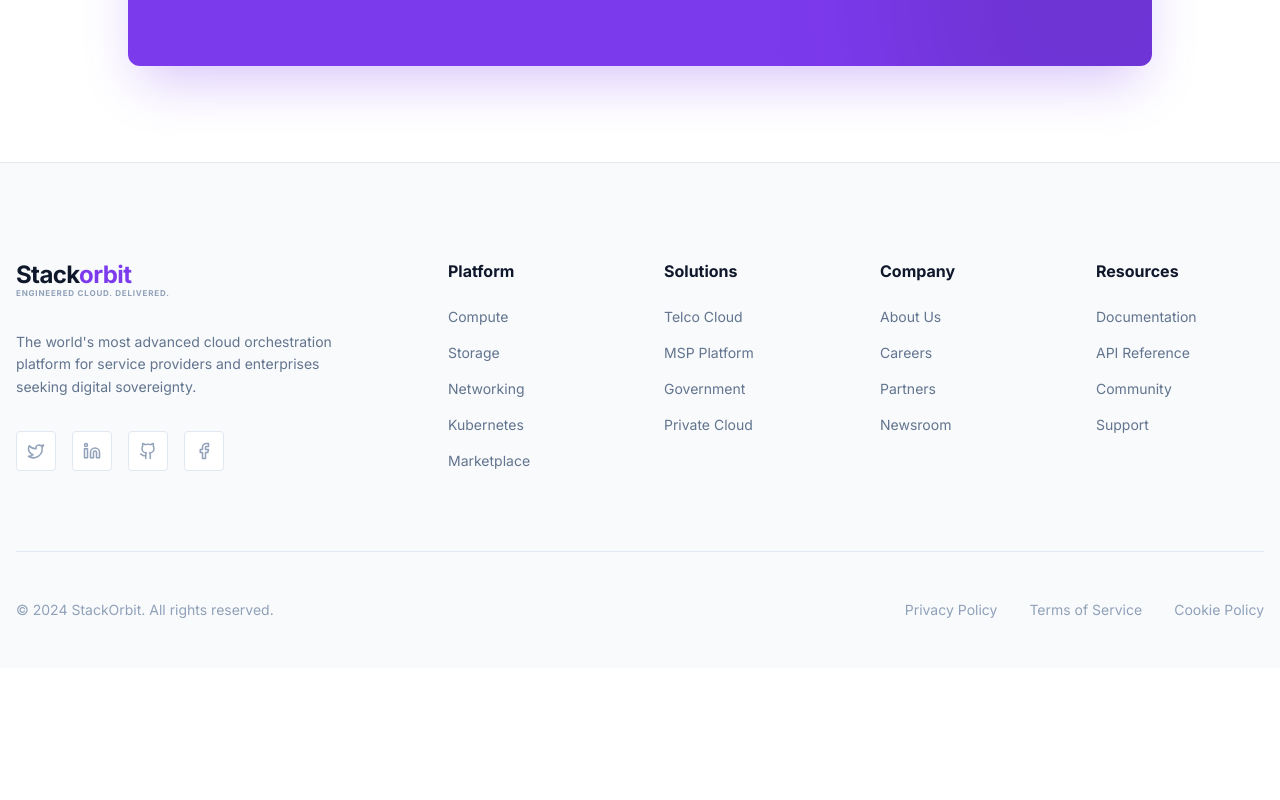
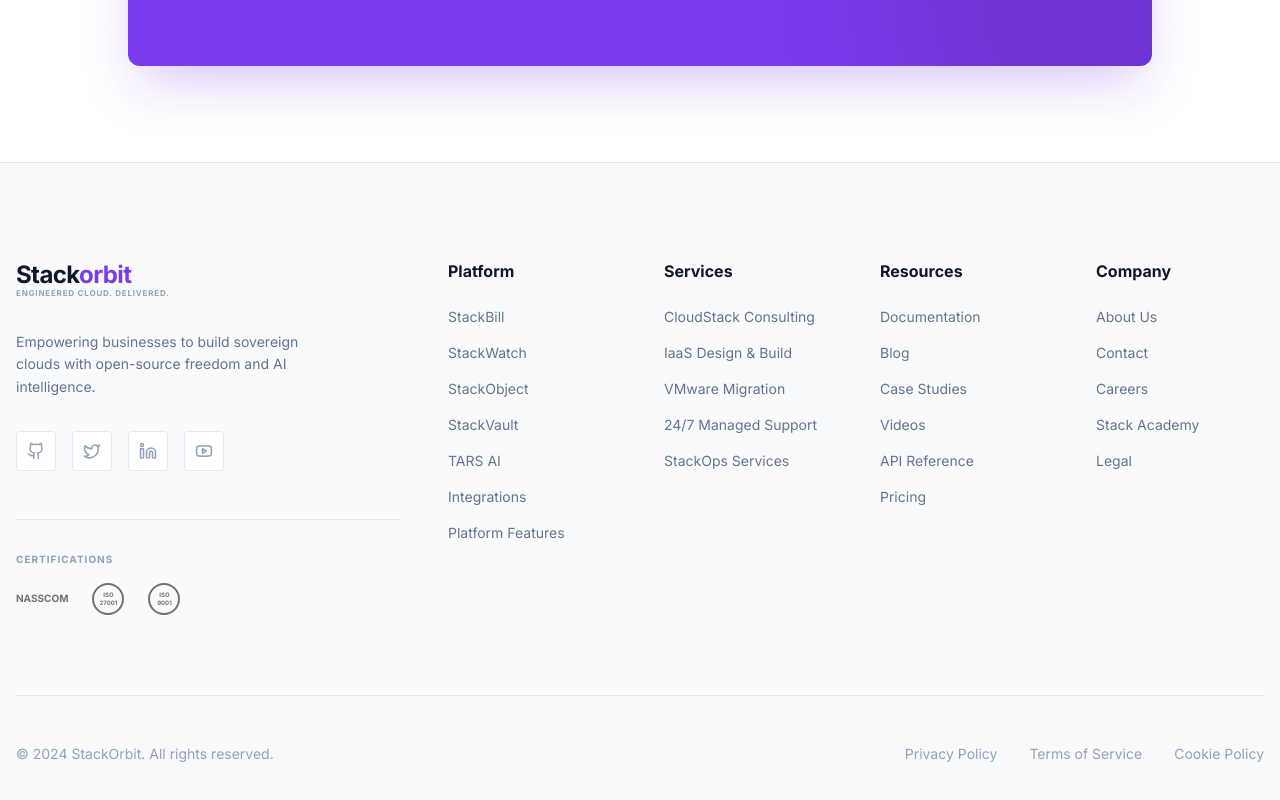
Before and after one commit to muhammadsameerin-spec/Stackorbit-website, a React (Vite) app: page / in a window 1280 px wide. Shown: the part 7568-8368 px from the top of the page. Before the commit the page ends 8236 px from the top, so only its background shows below. Built offline with nearby package versions, Linux system fonts and the light colour scheme.

Commit message:
feat: Add YouTube icon and update footer text
Include the YouTube social icon in the footer.
Adjust the footer tagline to better reflect the application's focus on sovereign clouds and AI.

```diff
--- a/src/App.tsx
+++ b/src/App.tsx
@@ -4,7 +4,7 @@
  */
 
 import React, { useState } from 'react';
-import { ChevronDown, Globe, ArrowRight, MessageCircle, Shield, Zap, Cpu, BarChart3, Cloud, Layers, Users, CheckCircle2, Facebook, Twitter, Linkedin, Github, Building, Server, ChevronLeft, ChevronRight } from 'lucide-react';
+import { ChevronDown, Globe, ArrowRight, MessageCircle, Shield, Zap, Cpu, BarChart3, Cloud, Layers, Users, CheckCircle2, Facebook, Twitter, Linkedin, Github, Youtube, Building, Server, ChevronLeft, ChevronRight } from 'lucide-react';
 import { motion, AnimatePresence } from 'motion/react';
 
 const TopNav = () => (
@@ -1064,35 +1064,69 @@
             </span>
           </div>
           <p className="text-slate-500 text-sm max-w-xs mb-8 leading-relaxed">
-            The world's most advanced cloud orchestration platform for service providers and enterprises seeking digital sovereignty.
+            Empowering businesses to build sovereign clouds with open-source freedom and AI intelligence.
           </p>
-          <div className="flex items-center space-x-4">
-            {[Twitter, Linkedin, Github, Facebook].map((Icon, i) => (
+          <div className="flex items-center space-x-4 mb-12">
+            {[Github, Twitter, Linkedin, Youtube].map((Icon, i) => (
               <a key={i} href="#" className="w-10 h-10 rounded bg-white border border-slate-200 flex items-center justify-center text-slate-400 hover:text-brand hover:border-brand/30 transition-all">
                 <Icon size={18} />
               </a>
             ))}
+          </div>
+
+          <div className="pt-8 border-t border-slate-200 w-full">
+            <h5 className="text-[10px] font-bold text-slate-400 uppercase tracking-widest mb-4">Certifications</h5>
+            <div className="flex items-center space-x-6 opacity-60 grayscale hover:grayscale-0 transition-all">
+              <div className="flex flex-col items-center">
+                <span className="text-[10px] font-black text-slate-900">NASSCOM</span>
+              </div>
+              <div className="flex flex-col items-center">
+                <div className="w-8 h-8 rounded-full border-2 border-slate-900 flex items-center justify-center text-[6px] font-bold text-slate-900 text-center leading-tight">
+                  ISO<br/>27001
+                </div>
+              </div>
+              <div className="flex flex-col items-center">
+                <div className="w-8 h-8 rounded-full border-2 border-slate-900 flex items-center justify-center text-[6px] font-bold text-slate-900 text-center leading-tight">
+                  ISO<br/>9001
+                </div>
+              </div>
+            </div>
           </div>
         </div>
 
         <div>
           <h4 className="font-bold text-slate-900 mb-6">Platform</h4>
           <ul className="space-y-4 text-sm text-slate-500">
-            <li><a href="#" className="hover:text-brand transition-colors">Compute</a></li>
-            <li><a href="#" className="hover:text-brand transition-colors">Storage</a></li>
-            <li><a href="#" className="hover:text-brand transition-colors">Networking</a></li>
-            <li><a href="#" className="hover:text-brand transition-colors">Kubernetes</a></li>
-            <li><a href="#" className="hover:text-brand transition-colors">Marketplace</a></li>
+            <li><a href="#" className="hover:text-brand transition-colors">StackBill</a></li>
+            <li><a href="#" className="hover:text-brand transition-colors">StackWatch</a></li>
+            <li><a href="#" className="hover:text-brand transition-colors">StackObject</a></li>
+            <li><a href="#" className="hover:text-brand transition-colors">StackVault</a></li>
+            <li><a href="#" className="hover:text-brand transition-colors">TARS AI</a></li>
+            <li><a href="#" className="hover:text-brand transition-colors">Integrations</a></li>
+            <li><a href="#" className="hover:text-brand transition-colors">Platform Features</a></li>
           </ul>
         </div>
 
         <div>
-          <h4 className="font-bold text-slate-900 mb-6">Solutions</h4>
+          <h4 className="font-bold text-slate-900 mb-6">Services</h4>
           <ul className="space-y-4 text-sm text-slate-500">
-            <li><a href="#" className="hover:text-brand transition-colors">Telco Cloud</a></li>
-            <li><a href="#" className="hover:text-brand transition-colors">MSP Platform</a></li>
-            <li><a href="#" className="hover:text-brand transition-colors">Government</a></li>
-            <li><a href="#" className="hover:text-brand transition-colors">Private Cloud</a></li>
+            <li><a href="#" className="hover:text-brand transition-colors">CloudStack Consulting</a></li>
+            <li><a href="#" className="hover:text-brand transition-colors">IaaS Design & Build</a></li>
+            <li><a href="#" className="hover:text-brand transition-colors">VMware Migration</a></li>
+            <li><a href="#" className="hover:text-brand transition-colors">24/7 Managed Support</a></li>
+            <li><a href="#" className="hover:text-brand transition-colors">StackOps Services</a></li>
+          </ul>
+        </div>
+
+        <div>
+          <h4 className="font-bold text-slate-900 mb-6">Resources</h4>
+          <ul className="space-y-4 text-sm text-slate-500">
+            <li><a href="#" className="hover:text-brand transition-colors">Documentation</a></li>
+            <li><a href="#" className="hover:text-brand transition-colors">Blog</a></li>
+            <li><a href="#" className="hover:text-brand transition-colors">Case Studies</a></li>
+            <li><a href="#" className="hover:text-brand transition-colors">Videos</a></li>
+            <li><a href="#" className="hover:text-brand transition-colors">API Reference</a></li>
+            <li><a href="#" className="hover:text-brand transition-colors">Pricing</a></li>
           </ul>
         </div>
 
@@ -1100,19 +1134,10 @@
           <h4 className="font-bold text-slate-900 mb-6">Company</h4>
           <ul className="space-y-4 text-sm text-slate-500">
             <li><a href="#" className="hover:text-brand transition-colors">About Us</a></li>
+            <li><a href="#" className="hover:text-brand transition-colors">Contact</a></li>
             <li><a href="#" className="hover:text-brand transition-colors">Careers</a></li>
-            <li><a href="#" className="hover:text-brand transition-colors">Partners</a></li>
-            <li><a href="#" className="hover:text-brand transition-colors">Newsroom</a></li>
-          </ul>
-        </div>
-
-        <div>
-          <h4 className="font-bold text-slate-900 mb-6">Resources</h4>
-          <ul className="space-y-4 text-sm text-slate-500">
-            <li><a href="#" className="hover:text-brand transition-colors">Documentation</a></li>
-            <li><a href="#" className="hover:text-brand transition-colors">API Reference</a></li>
-            <li><a href="#" className="hover:text-brand transition-colors">Community</a></li>
-            <li><a href="#" className="hover:text-brand transition-colors">Support</a></li>
+            <li><a href="#" className="hover:text-brand transition-colors">Stack Academy</a></li>
+            <li><a href="#" className="hover:text-brand transition-colors">Legal</a></li>
           </ul>
         </div>
       </div>
```
